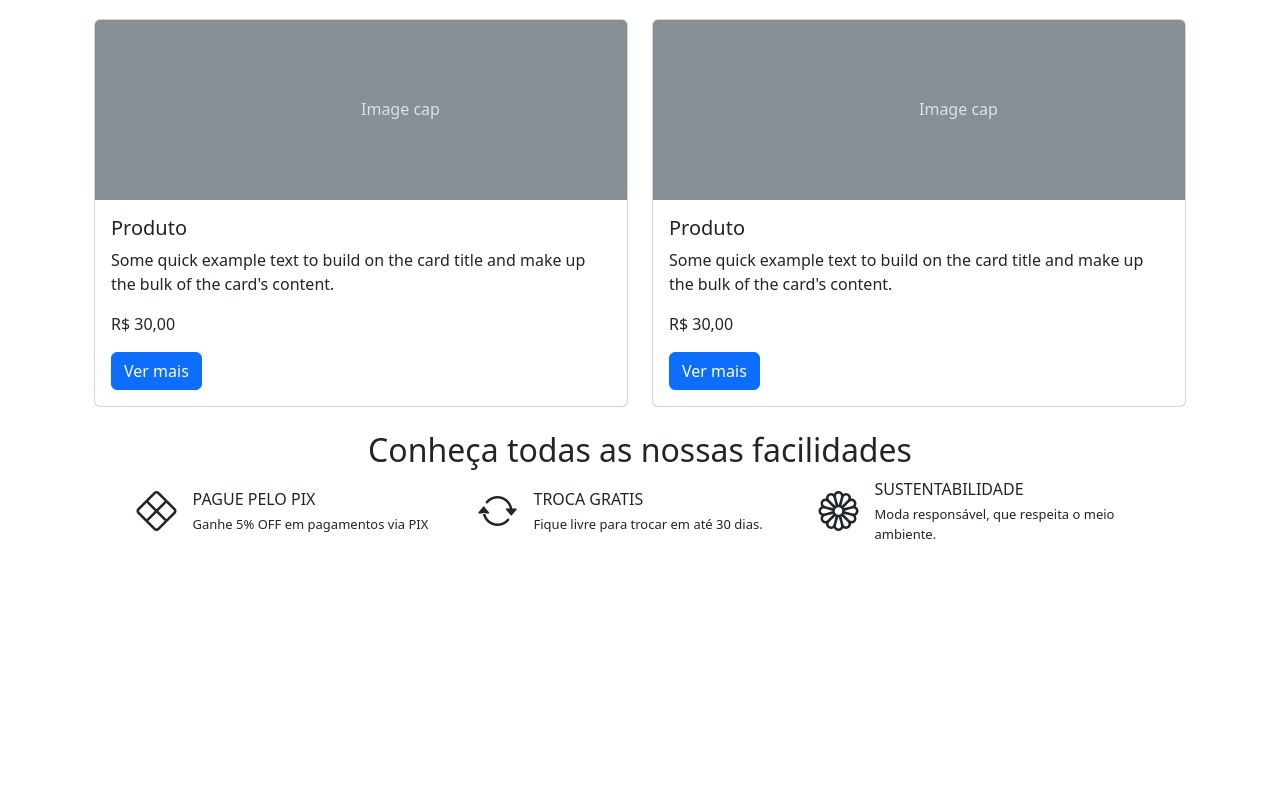
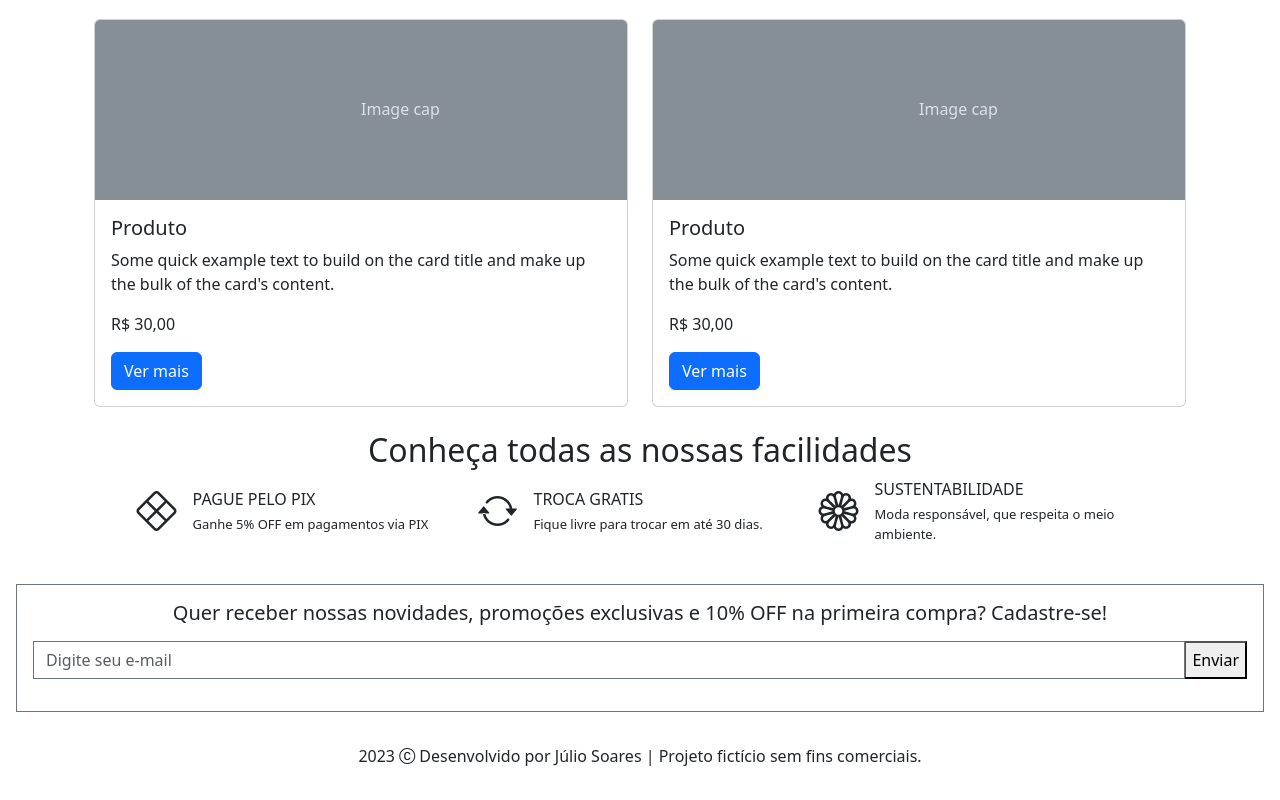
Before and after one commit to JulioSoaresA/estudos_bootstrap, a plain HTML site: page index.html in a window 1280 px wide. Shown: the part 1904-2704 px from the top of the page. Before the commit the page ends 2472 px from the top, so only its background shows below. Drawn offline with nearby package versions, Linux system fonts and the light colour scheme.

Commit message:
feat: form de email e footer

```diff
--- a/index.html
+++ b/index.html
@@ -535,7 +535,9 @@
         <section class="pb-4">
             <h2 class="text-center">Conheça todas as nossas facilidades</h2>
 
-            <div class="d-flex flex-column flex-lg-row align-items-center justify-content-center gap-3 px-3">
+            <div
+                class="d-flex flex-column flex-lg-row align-items-center justify-content-center gap-3 px-3"
+            >
                 <div class="divs-facilidades d-flex align-items-center">
                     <div><i class="bi bi-x-diamond fs-1"></i></div>
                     <div>
@@ -568,6 +570,28 @@
             </div>
         </section>
 
+        <form class="border border-secondary m-3 p-3 text-center">
+            <h5>
+                Quer receber nossas novidades, promoções exclusivas e 10% OFF na
+                primeira compra? Cadastre-se!
+            </h5>
+
+            <div class="input-group my-3">
+                <input
+                    class="form-control border border-secondary rounded-0"
+                    type="email"
+                    placeholder="Digite seu e-mail"
+                    aria-label="Digite seu e-mail"
+                    aria-describedby="button-addon2"
+                />
+                <button type="button" id="button-addon2">Enviar</button>
+            </div>
+        </form>
+
+        <footer class="text-center ">
+            <p class="py-3">2023 <i class="bi bi-c-circle"></i> Desenvolvido por Júlio Soares | Projeto fictício sem fins comerciais.</p>
+        </footer>
+
         <script
             src="https://cdn.jsdelivr.net/npm/bootstrap@5.3.0/dist/js/bootstrap.bundle.min.js"
             integrity="sha384-geWF76RCwLtnZ8qwWowPQNguL3RmwHVBC9FhGdlKrxdiJJigb/j/68SIy3Te4Bkz"
```
